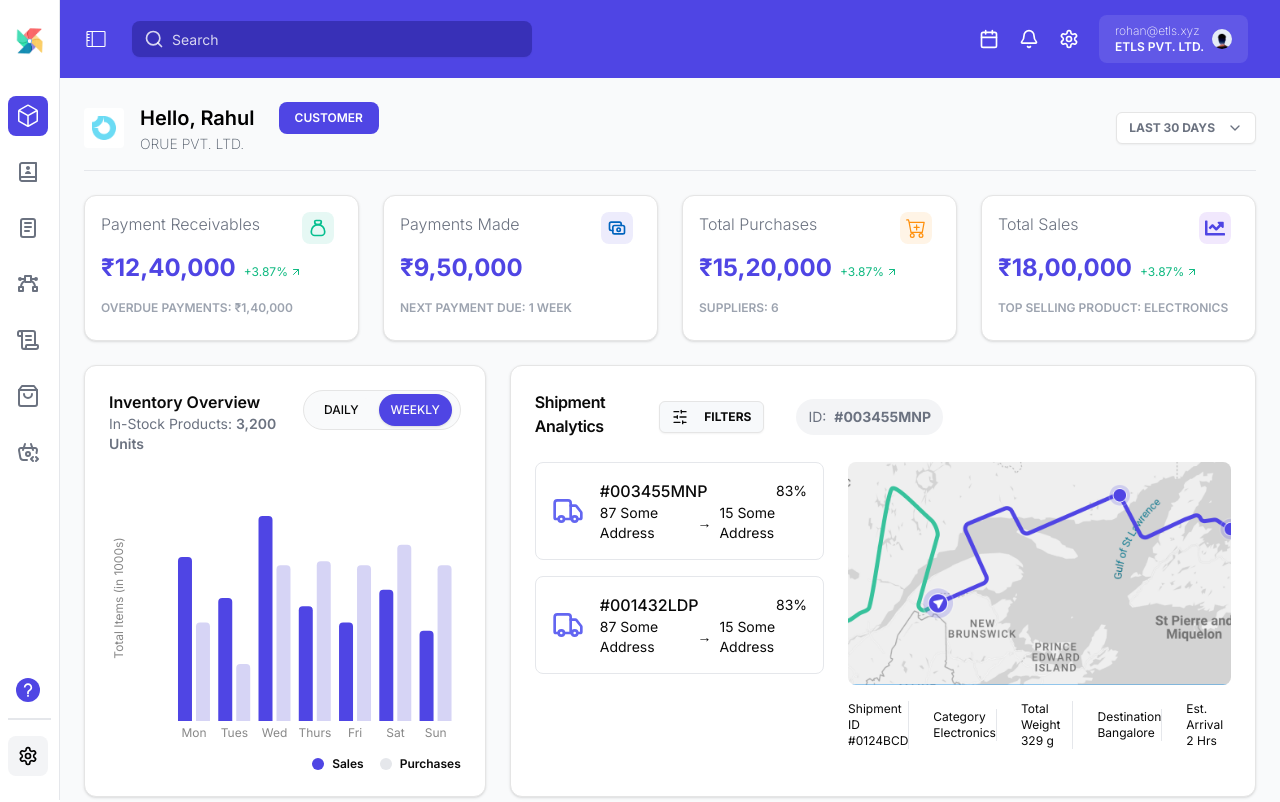
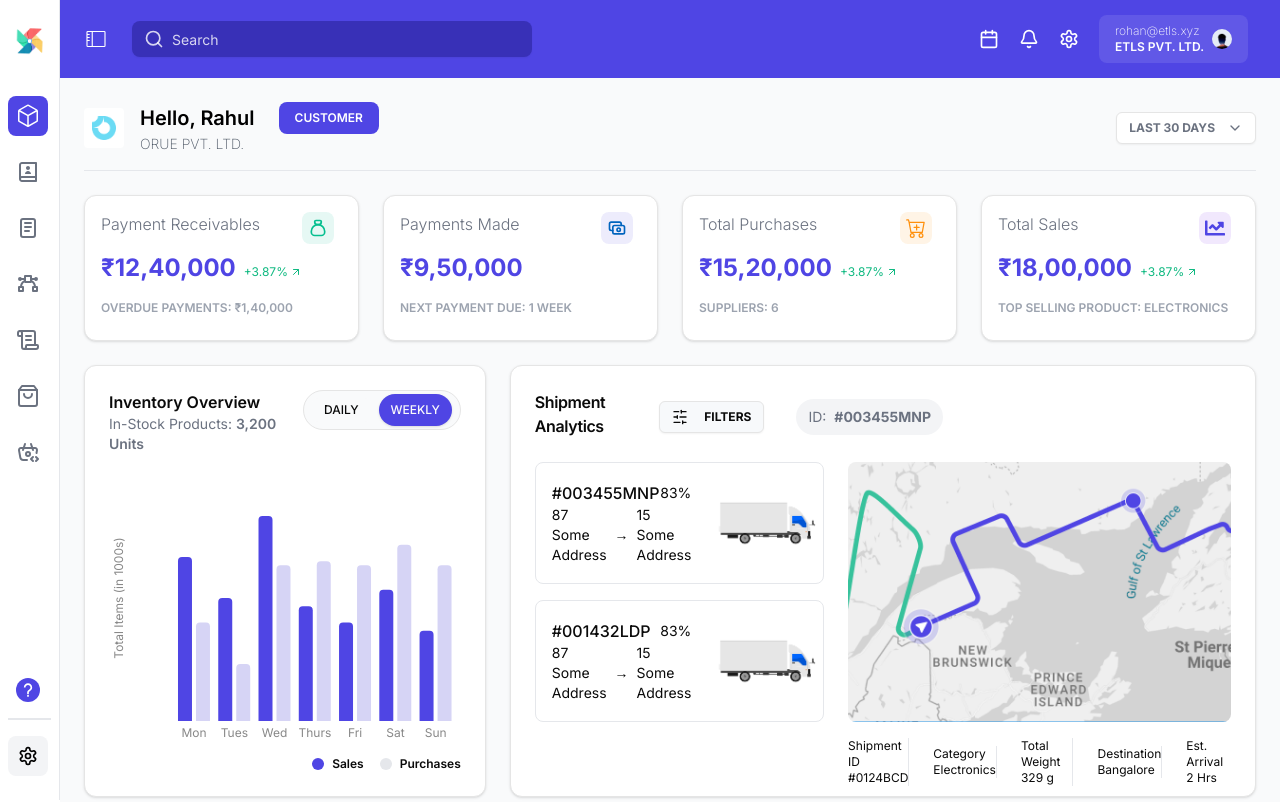
Before and after one commit to AshwiniParaye1/Dashboard, a Next.js app: page / in a window 1280 px wide. Shown: the top 802 px of the page. Built offline with nearby package versions, Linux system fonts and the light colour scheme.

Commit message:
added img

```diff
--- a/components/dashboard/shipment-analytics.tsx
+++ b/components/dashboard/shipment-analytics.tsx
@@ -1,7 +1,7 @@
 import Image from "next/image";
 import { Card, CardContent, CardHeader, CardTitle } from "@/components/ui/card";
 import { Button } from "@/components/ui/button";
-import { SlidersHorizontal, Truck } from "lucide-react";
+import { SlidersHorizontal } from "lucide-react";
 
 export function ShipmentAnalytics() {
   return (
@@ -28,8 +28,8 @@ export function ShipmentAnalytics() {
       <CardContent>
         <div className="flex gap-6">
           <div className="flex-1 space-y-4">
-            <div className="flex items-center gap-4 p-4 border rounded-lg">
-              <Truck className="h-8 w-8 text-primary" />
+            <div className="flex items-center gap-4 pl-4 border rounded-lg">
+              {/* <Truck className="h-8 w-8 text-primary" /> */}
               <div className="flex-1">
                 <div className="flex items-center justify-between">
                   <span className="font-medium">#003455MNP</span>
@@ -41,9 +41,15 @@ export function ShipmentAnalytics() {
                   <span>15 Some Address</span>
                 </div>
               </div>
+              <Image
+                src={"/analytics.png"}
+                alt="Analytics Truck"
+                width={120}
+                height={80}
+              />
             </div>
-            <div className="flex items-center gap-4 p-4 border rounded-lg">
-              <Truck className="h-8 w-8 text-primary" />
+            <div className="flex items-center gap-4 pl-4 border rounded-lg">
+              {/* <Truck className="h-8 w-8 text-primary" /> */}
               <div className="flex-1">
                 <div className="flex items-center justify-between">
                   <span className="font-medium">#001432LDP</span>
@@ -55,6 +61,12 @@ export function ShipmentAnalytics() {
                   <span>15 Some Address</span>
                 </div>
               </div>
+              <Image
+                src={"/analytics.png"}
+                alt="Analytics Truck"
+                width={120}
+                height={80}
+              />
             </div>
           </div>
           <div className="w-[55%]">
```
